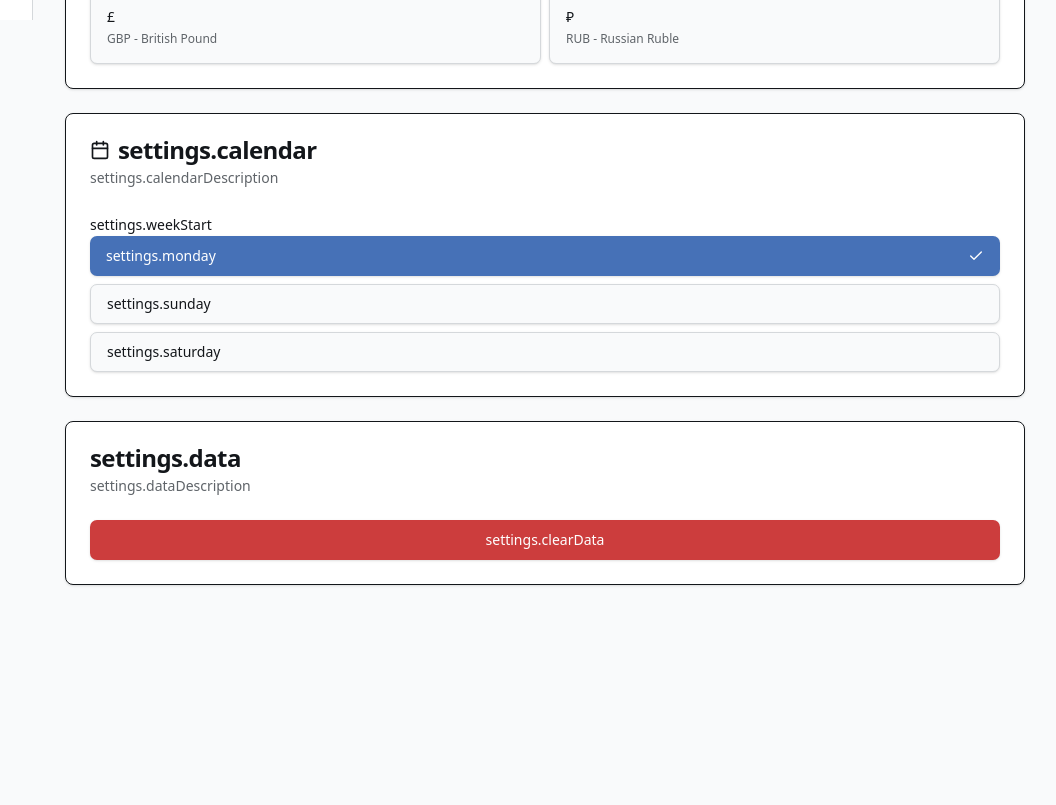
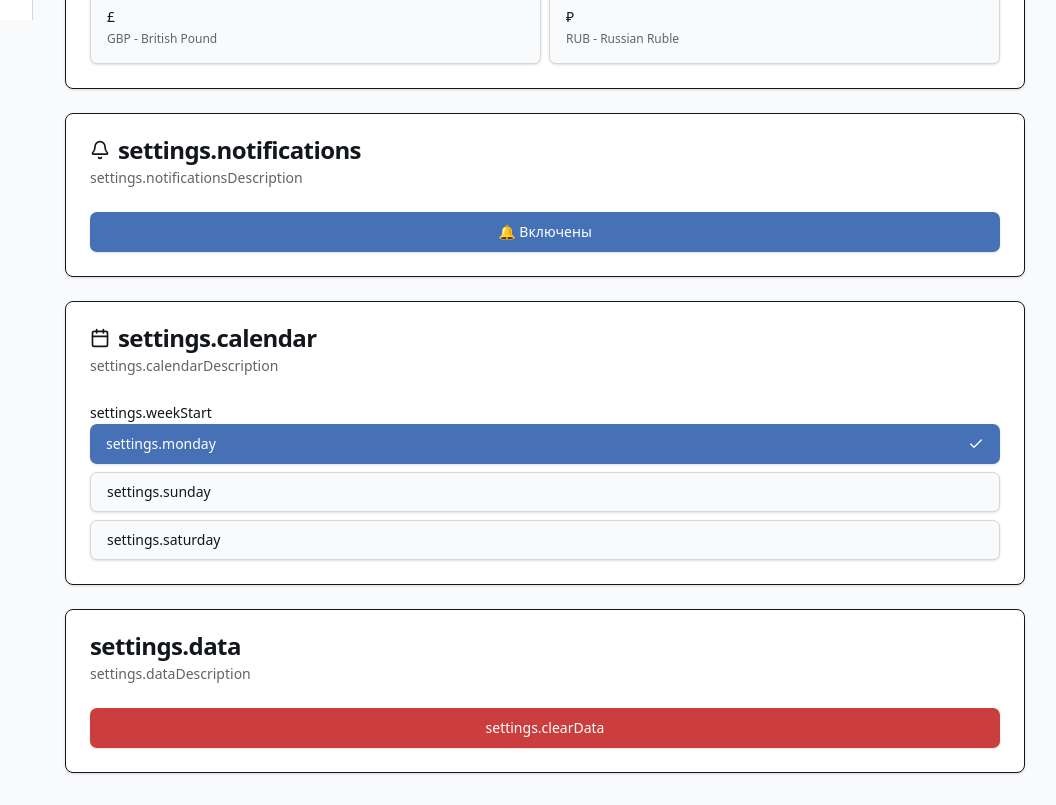
Before and after one commit to bairrrich/13.03.25_LifeOS, a Next.js app: page /settings in a window 1280 px wide. Shown: the part 780-1585 px from the top of the page, without its empty margins (223-1279 px from the left). Before the commit the page ends 1397 px from the top, so only its background shows below. Built offline with nearby package versions, Linux system fonts and the light colour scheme; what i18next-resources-to-backend would draw is missing.

Commit message:
feat: Add notifications settings toggle

```diff
--- a/public/locales/en/common.json
+++ b/public/locales/en/common.json
@@ -362,6 +362,8 @@
     "languageDescription": "Select your interface language",
     "currency": "Currency",
     "currencyDescription": "Choose default currency",
+    "notifications": "Notifications",
+    "notificationsDescription": "Enable or disable notifications",
     "calendar": "Calendar",
     "calendarDescription": "Configure calendar settings",
     "weekStart": "First day of week",
--- a/public/locales/ru/common.json
+++ b/public/locales/ru/common.json
@@ -361,6 +361,8 @@
     "languageDescription": "Выберите язык интерфейса",
     "currency": "Валюта",
     "currencyDescription": "Выберите валюту по умолчанию",
+    "notifications": "Уведомления",
+    "notificationsDescription": "Включите или выключите уведомления",
     "calendar": "Календарь",
     "calendarDescription": "Настройте параметры календаря",
     "weekStart": "Первый день недели",
--- a/src/app/settings/page.tsx
+++ b/src/app/settings/page.tsx
@@ -9,7 +9,7 @@ import { Card, CardContent, CardHeader, CardTitle, CardDescription } from '@/ui/
 import { Select } from '@/ui/components/select';
 import { Label } from '@/ui/components/label';
 import { Separator } from '@/ui/components/separator';
-import { Moon, Sun, Monitor, Globe, Calendar, Check, ChevronRight } from 'lucide-react';
+import { Moon, Sun, Monitor, Globe, Calendar, Check, Bell } from 'lucide-react';
 import { cn } from '@/shared/lib/cn';
 
 const themes = [
@@ -44,6 +44,7 @@ export default function SettingsPage() {
   const [selectedLanguage, setSelectedLanguage] = React.useState(locale);
   const [weekStartDay, setWeekStartDay] = React.useState('monday');
   const [selectedCurrency, setSelectedCurrency] = React.useState('EUR');
+  const [notificationsEnabled, setNotificationsEnabled] = React.useState(true);
 
   // Синхронизация с текущим языком
   React.useEffect(() => {
@@ -55,6 +56,14 @@ export default function SettingsPage() {
     const stored = typeof window !== 'undefined' ? localStorage.getItem('lifeos-currency') : null;
     if (stored) {
       setSelectedCurrency(stored);
+    }
+  }, []);
+
+  // Загрузка настроек уведомлений
+  React.useEffect(() => {
+    const stored = typeof window !== 'undefined' ? localStorage.getItem('lifeos-notifications') : null;
+    if (stored !== null) {
+      setNotificationsEnabled(stored === 'true');
     }
   }, []);
 
@@ -72,6 +81,14 @@ export default function SettingsPage() {
     setSelectedCurrency(newCurrency);
     if (typeof window !== 'undefined') {
       localStorage.setItem('lifeos-currency', newCurrency);
+    }
+  };
+
+  const handleNotificationToggle = () => {
+    const newValue = !notificationsEnabled;
+    setNotificationsEnabled(newValue);
+    if (typeof window !== 'undefined') {
+      localStorage.setItem('lifeos-notifications', String(newValue));
     }
   };
 
@@ -186,6 +203,26 @@ export default function SettingsPage() {
           </CardContent>
         </Card>
 
+        {/* Notifications */}
+        <Card>
+          <CardHeader>
+            <div className="flex items-center gap-2">
+              <Bell className="h-5 w-5" />
+              <CardTitle>{t('settings.notifications')}</CardTitle>
+            </div>
+            <CardDescription>{t('settings.notificationsDescription')}</CardDescription>
+          </CardHeader>
+          <CardContent>
+            <Button
+              variant={notificationsEnabled ? 'default' : 'outline'}
+              onClick={handleNotificationToggle}
+              className="w-full"
+            >
+              {notificationsEnabled ? '🔔 Включены' : '🔕 Выключены'}
+            </Button>
+          </CardContent>
+        </Card>
+
         {/* Calendar */}
         <Card>
           <CardHeader>
```
